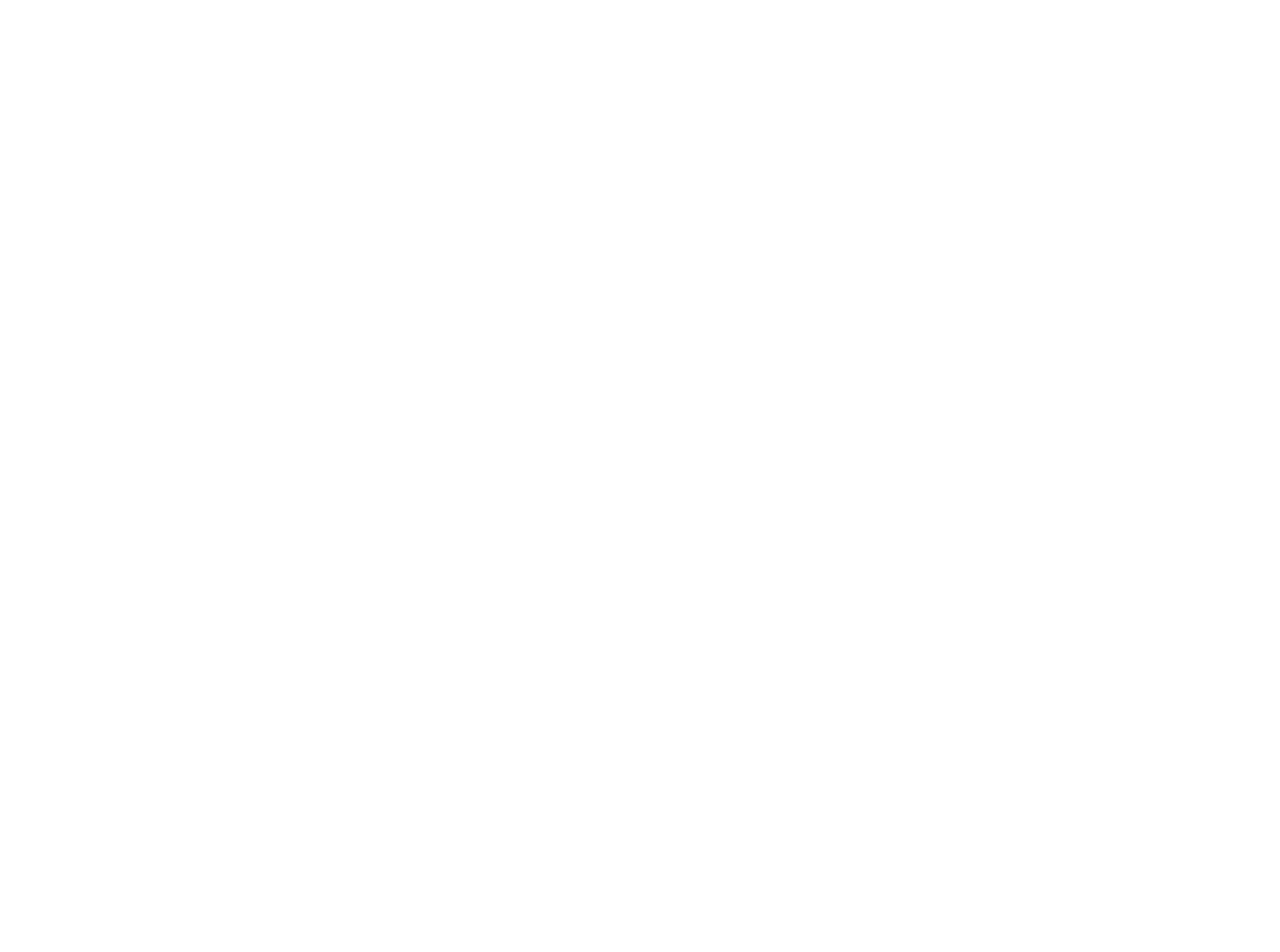
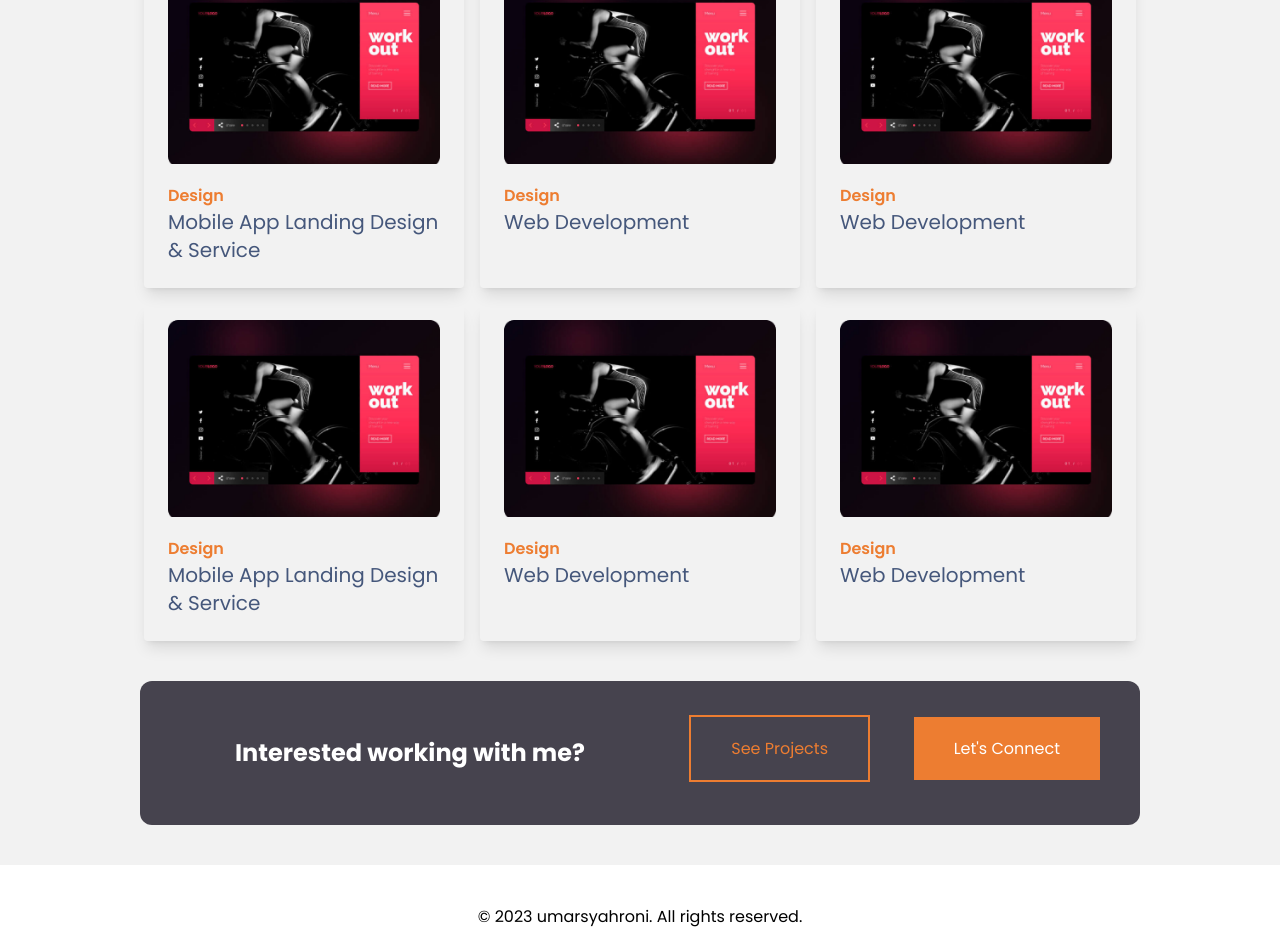
Before and after one commit to dennyshuda/umar-syahroni, a React (Vite) app: page / in a window 1280 px wide. Shown: the part 1505-2457 px from the top of the page. Before the commit the page ends 1336 px from the top, so only its background shows below. Built offline with nearby package versions, Linux system fonts and the light colour scheme.

Commit message:
feat: import all components

```diff
--- a/src/App.tsx
+++ b/src/App.tsx
@@ -1,5 +1,8 @@
 import { About } from "./components/About";
+import { CardProject } from "./components/CardProject";
+import { Connect } from "./components/Connect";
 import { Container } from "./components/Container";
+import { Footer } from "./components/Footer";
 import { Header } from "./components/Header";
 import { Nav } from "./components/Nav";
 
@@ -11,7 +14,10 @@ function App() {
           <Nav />
           <Header />
           <About />
+          <CardProject />
+          <Connect />
         </Container>
+        <Footer />
       </div>
     </div>
   );
```
